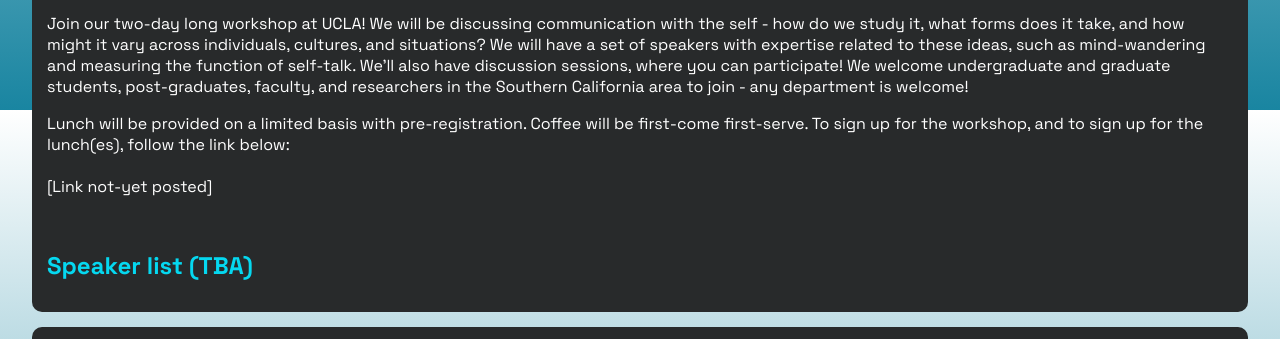
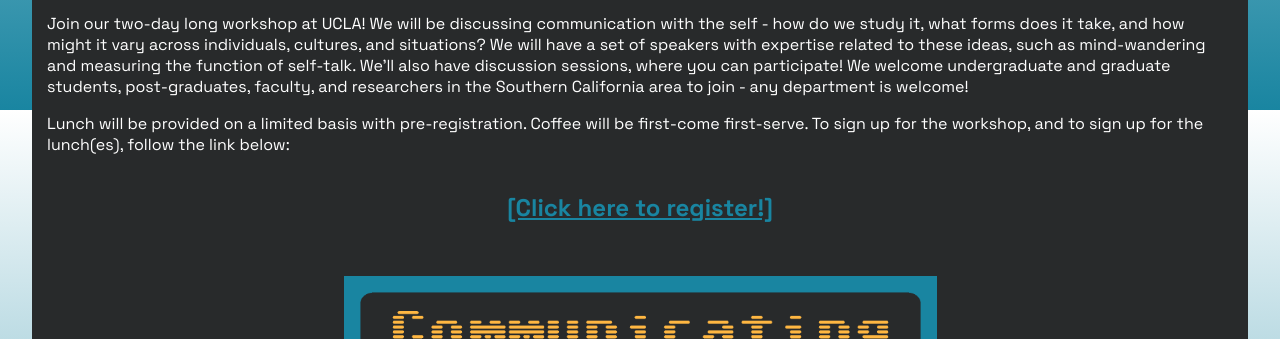
Before and after one commit to conbainbridge/SoM_team_site, a plain HTML site: page index.html in a window 1280 px wide. Shown: the part 690-1029 px from the top of the page. Drawn offline with Linux system fonts and the light colour scheme; a web font is replaced by a local one.

Commit message:
Added flyer for workshop

```diff
--- a/index.html
+++ b/index.html
@@ -56,9 +56,16 @@
           Join our two-day long workshop at UCLA! We will be discussing communication with the self - how do we study it, what forms does it take, and how might it vary across individuals, cultures, and situations? We will have a set of speakers with expertise related to these ideas, such as mind-wandering and measuring the function of self-talk. We'll also have discussion sessions, where you can participate! We welcome undergraduate and graduate students, post-graduates, faculty, and researchers in the Southern California area to join - any department is welcome!</p>
         <p>
           Lunch will be provided on a limited basis with pre-registration. Coffee will be first-come first-serve. To sign up for the workshop, and to sign up for the lunch(es), follow the link below:<br/><br/>
-          [Link not-yet posted]
+          <p class="img-center">
+            <card class="card-subtitle">
+              <a href="https://forms.gle/NwNaib3rTwneS8eB8" target="_blank">[Click here to register!]</a>
+            </card>
+          </p>
         </p>
         <br />
+        <p class="img-center">
+          <img src="images/SOM.png" width="50%" />
+        </p>
         <p>
           <card class="card-subtitle">
             Speaker list (TBA)
--- a/styles.css
+++ b/styles.css
@@ -10,6 +10,7 @@
 }
 
 body {
+  text-align: left;
   margin: 0px;
   height: 100vh;
   background-image: linear-gradient(white, var(--bg-color));
@@ -22,6 +23,10 @@ a {
 }
 a:hover {
   color: var(--card-head);
+}
+
+.img-center {
+    text-align: center;
 }
 
 /* Header, footer, navbar */
```
Also changed, not shown: images/SOM.png (added), 1 other file.
